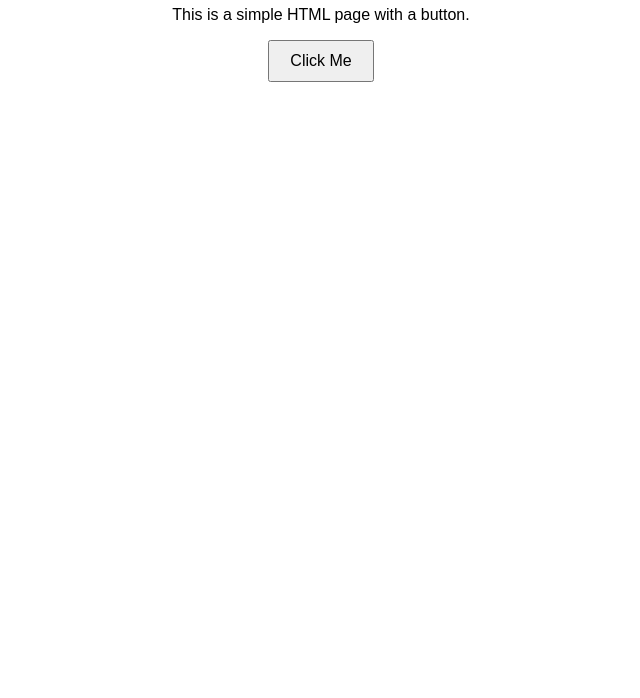
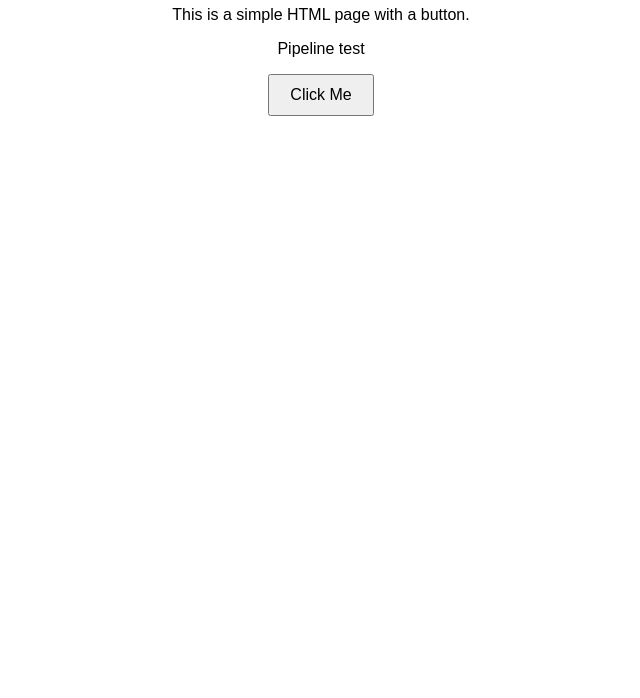
Before and after one commit to Dimitarbalo/kiii-homeworks, a plain HTML site: page index.html in a window 1280 px wide. Shown: the part 102-800 px from the top of the page, without its empty margins (319-959 px from the left). Drawn offline with Linux system fonts and the light colour scheme.

Commit message:
Update index.html

```diff
--- a/index.html
+++ b/index.html
@@ -20,6 +20,7 @@
 <body>
     <h1>Welcome to My Webpage</h1>
     <p>This is a simple HTML page with a button.</p>
+    <p>Pipeline test</p>
     <button onclick="alert('Hello, World!')">Click Me</button>
 </body>
 </html>
```
